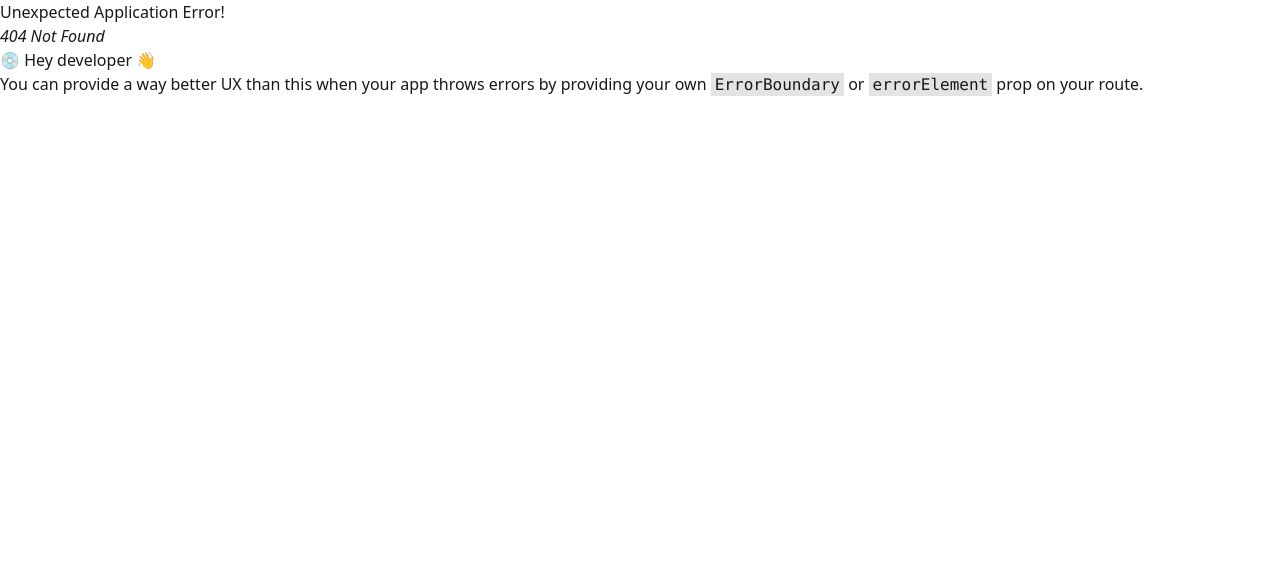
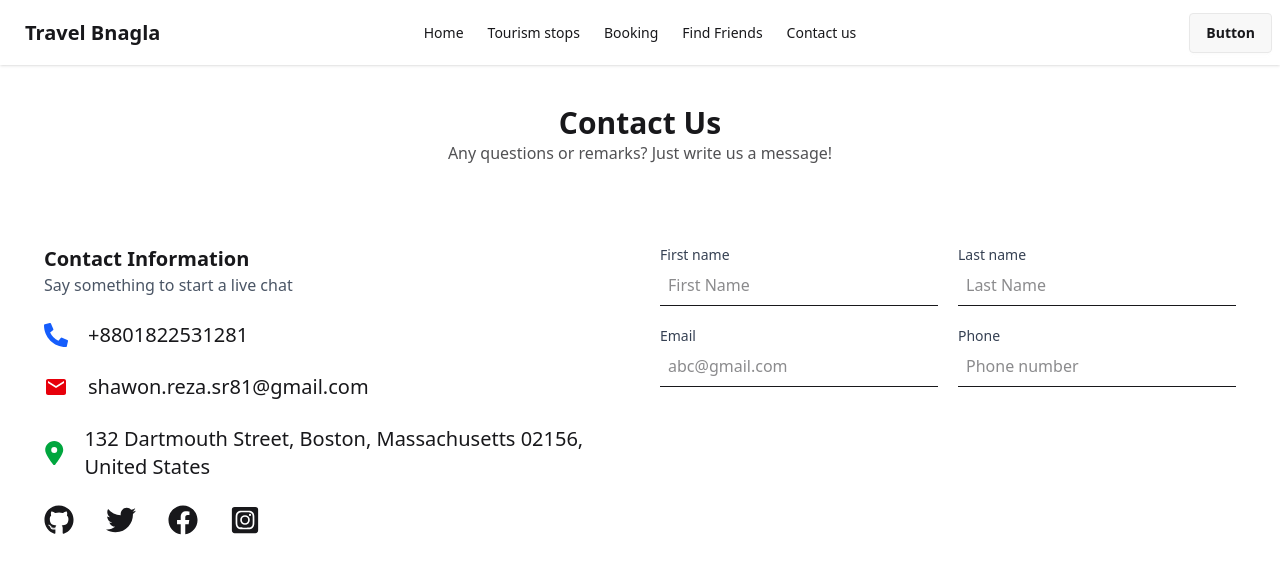
Before and after one commit to Shawon-Reza/travel-bangla, a React (Vite) app: page /contactus in a window 1280 px wide. Before the commit this address had no page. Shown: the top 574 px of the page. Built offline with nearby package versions, Linux system fonts and the light colour scheme.

Commit message:
Contact us

```diff
--- a/package.json
+++ b/package.json
@@ -17,7 +17,8 @@
     "react-dom": "^19.0.0",
     "react-router-dom": "^7.2.0",
     "sort-by": "^1.2.0",
-    "tailwindcss": "^4.0.9"
+    "tailwindcss": "^4.0.9",
+    "three": "^0.174.0"
   },
   "devDependencies": {
     "@eslint/js": "^9.21.0",
--- /dev/null
+++ b/src/Components/ContactUs.jsx
@@ -0,0 +1,113 @@
+import { MdEmail } from "react-icons/md";
+import Navbar from "./Navbar";
+import { FaFacebook, FaGithub, FaInstagramSquare, FaPhoneAlt, FaTwitter } from "react-icons/fa";
+import { FaLocationDot } from "react-icons/fa6";
+
+const ContactUs = () => {
+    return (
+        <div>
+            <Navbar />
+
+            <section className="mt-10 px-5">
+                <h2 className="text-3xl font-extrabold text-center">Contact Us</h2>
+                <p className="text-center opacity-75">Any questions or remarks? Just write us a message!</p>
+
+                {/* Form & Contact Details */}
+                <div className="container mx-auto px-6 pt-20 grid grid-cols-1 md:grid-cols-2 gap-10">
+
+                    {/* Contact Information */}
+                    <div className="flex flex-col justify-around gap-y-6">
+                        <div>
+                            <h3 className="text-xl font-semibold">Contact Information</h3>
+                            <p className="text-gray-600">Say something to start a live chat</p>
+                        </div>
+
+                        <div className="flex items-center gap-5">
+                            <FaPhoneAlt className="text-2xl text-blue-600" />
+                            <p className="text-xl">+8801822531281</p>
+                        </div>
+
+                        <div className="flex items-center gap-5">
+                            <MdEmail className="text-2xl text-red-600" />
+                            <p className="text-xl">shawon.reza.sr81@gmail.com</p>
+                        </div>
+
+                        <div className="flex items-center gap-5">
+                            <FaLocationDot className="text-2xl text-green-600" />
+                            <p className="text-xl">
+                                132 Dartmouth Street, Boston, Massachusetts 02156, United States
+                            </p>
+                        </div>
+                        <div className=" flex gap-8 text-3xl">
+                            <FaGithub
+                                onClick={() => window.open("https://github.com/Shawon-Reza?tab=repositories", "_blank")}
+                                className="cursor-pointer"
+                            />
+                            <FaTwitter
+
+                            />
+                            <FaFacebook
+                                onClick={() => window.open("https://web.facebook.com/shawonreza.dev/", "_blank")}
+                                className="cursor-pointer"
+                            />
+                            <FaInstagramSquare
+                                onClick={() => window.open("https://www.instagram.com/shawonreza.dev/", "_blank")}
+                                className="cursor-pointer"
+                            />
+                        </div>
+                    </div>
+
+                    {/* Contact Form */}
+                    <div>
+                        <form >
+                            <div className="flex gap-5">
+                                <div className="w-full">
+                                    <label className="block text-sm font-medium text-gray-700">First name</label>
+                                    <input
+                                        type="text"
+                                        placeholder="First Name"
+                                        className="border-b p-2 focus:outline-none w-full"
+                                    />
+                                </div>
+
+                                <div className="w-full">
+                                    <label className="block text-sm font-medium text-gray-700">Last name</label>
+                                    <input
+                                        type="text"
+                                        placeholder="Last Name"
+                                        className="border-b p-2 focus:outline-none w-full"
+                                    />
+                                </div>
+                            </div>
+
+
+                            <div className="flex gap-5 pt-5">
+                                <div className="w-full">
+                                    <label className="block text-sm font-medium text-gray-700">Email</label>
+                                    <input
+                                        type="text"
+                                        placeholder="abc@gmail.com"
+                                        className="border-b p-2 focus:outline-none w-full"
+                                    />
+                                </div>
+
+                                <div className="w-full">
+                                    <label className="block text-sm font-medium text-gray-700">Phone</label>
+                                    <input
+                                        type="text"
+                                        placeholder="Phone number"
+                                        className="border-b p-2 focus:outline-none w-full"
+                                    />
+                                </div>
+                            </div>
+                        </form>
+
+                    </div>
+
+                </div>
+            </section>
+        </div>
+    );
+};
+
+export default ContactUs;
--- a/src/Components/Navbar.jsx
+++ b/src/Components/Navbar.jsx
@@ -5,10 +5,11 @@ const Navbar = () => {
     const menuItems = (
         <>
             <li><NavLink to={'/'}>Home</NavLink></li>
-            <li><NavLink to={'/'}>Blogs</NavLink></li>
+            <li><NavLink to={''}>Tourism stops</NavLink></li>
             <li><NavLink to={'/booking'}>Booking</NavLink></li>
             <li><NavLink to={'/findfriends'}>Find Friends</NavLink></li>
-            <li><a>Contacts</a></li>
+            <li><NavLink to={'/contactus'}>Contact us</NavLink></li>
+
         </>
     )
 
--- a/src/Components/UnderConstraction.jsx
+++ b/src/Components/UnderConstraction.jsx
@@ -7,7 +7,7 @@ const UnderConstraction = () => {
             <div className="hero bg-base-200 min-h-screen">
                 <div className="hero-content text-center">
                     <div className="max-w-md">
-                        <h1 className="text-5xl font-bold">Hello there</h1>
+                        <h1 className="text-5xl font-bold">Warning</h1>
                         <p className="py-6">
                         The website or webpage you are currently viewing is still being developed and is not fully functional yet.
                         </p>
--- a/src/Layout/HomeLayout.jsx
+++ b/src/Layout/HomeLayout.jsx
@@ -2,12 +2,13 @@ import Footer from "../Components/Footer";
 import Navbar from "../Components/Navbar";
 
 const HomeLayout = () => {
+
     return (
         <div>
-            <Navbar></Navbar>
+            <Navbar />
 
             <div className="mt-20">
-                <Footer></Footer>
+                <Footer />
             </div>
         </div>
     );
--- a/src/main.jsx
+++ b/src/main.jsx
@@ -10,6 +10,7 @@ import {
 import HomeLayout from './Layout/HomeLayout.jsx';
 import Booking from './Pages/Booking.jsx';
 import FindFriend from './Pages/FindFriend.jsx';
+import ContactUs from './Components/ContactUs.jsx';
 
 const router = createBrowserRouter([
   {
@@ -24,6 +25,10 @@ const router = createBrowserRouter([
   {
     path: '/findfriends',
     element: <FindFriend></FindFriend>
+  },
+  {
+    path: '/contactus',
+    element: <ContactUs></ContactUs>
   }
 ]);
 createRoot(document.getElementById('root')).render(
```
Also changed, not shown: 1 other file (tests, documents, lock files or other folders).
